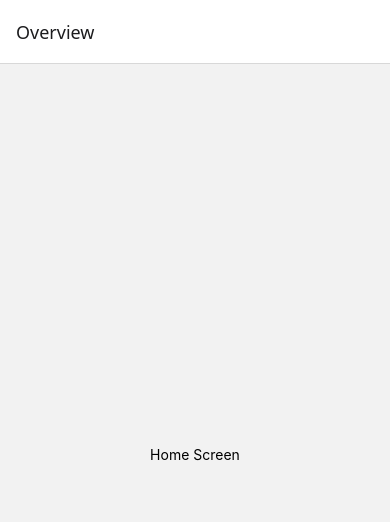
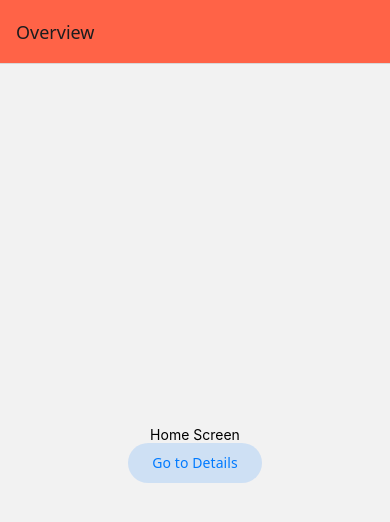
Before and after one commit to HalfTrapped/appdev2, a React Native app in the folder react-native-navigation/: screen / in a window 390 px wide. Shown: the top 522 px of the page. Built offline with nearby package versions, Linux system fonts and the light colour scheme.

Commit message:
Done with navigating to a screen multiple times

```diff
--- a/react-native-navigation/src/navigation/StackNavigator.tsx
+++ b/react-native-navigation/src/navigation/StackNavigator.tsx
@@ -1,12 +1,18 @@
 import * as React from 'react';
 import { View, Text } from 'react-native';
-import { createStaticNavigation } from '@react-navigation/native';
+import { createStaticNavigation, useNavigation, } from '@react-navigation/native';
 import { createNativeStackNavigator } from '@react-navigation/native-stack';
+import { Link } from '@react-navigation/native';
+import { Button } from '@react-navigation/elements';
 
 function HomeScreen() {
+  const navigation = useNavigation();
   return (
     <View style={{ flex: 1, alignItems: 'center', justifyContent: 'center' }}>
       <Text>Home Screen</Text>
+      <Button onPress={() => navigation.navigate('Details')}>
+        Go to Details
+      </Button>
     </View>
   );
 }
@@ -22,6 +28,9 @@ function DetailsScreen() {
 
 const RootStack = createNativeStackNavigator({
   initialRouteName: 'Home',
+  screenOptions: {
+    headerStyle: { backgroundColor: 'tomato' },
+  },
   screens: {
     Home: {
       screen: HomeScreen,
```
